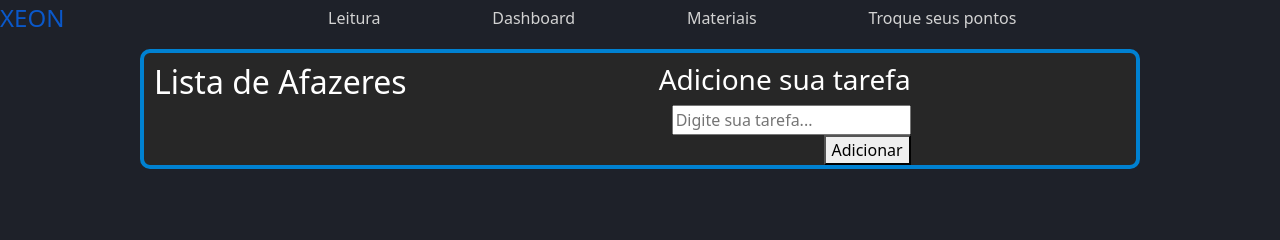
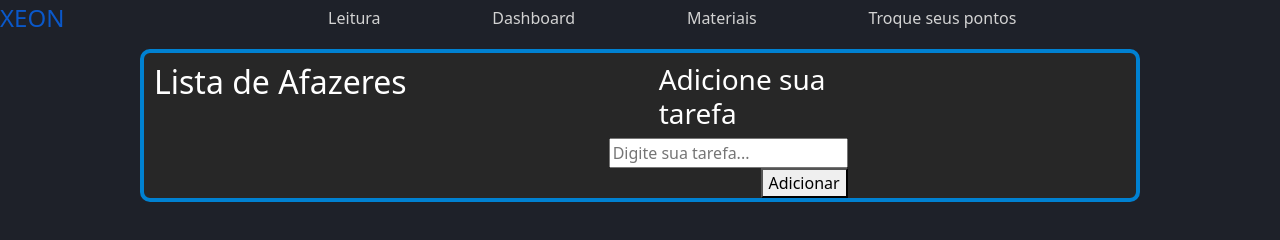
Before and after one commit to Phmeig/Xeon, a plain HTML site: page tarefas.html in a window 1280 px wide. Drawn offline with nearby package versions, Linux system fonts and the light colour scheme.

Commit message:
Pequenas minúsculas mudanças

```diff
--- a/style.css
+++ b/style.css
@@ -248,7 +248,7 @@ section{
 
 .tarefasGrid{
 	display: grid;
-	grid-template-columns: repeat(4,auto);
+	grid-template-columns: repeat(2,auto);
 	grid-template-rows: repeat(3, auto);
 	grid-template-areas:
 	"tituloP tituloP prompt prompt"
@@ -274,7 +274,7 @@ section{
 
 
 #prompt{
-	width: 100%;
+	width: 75%;
 	grid-area:prompt;
 	display: flex;
 	flex-direction: column;
```
